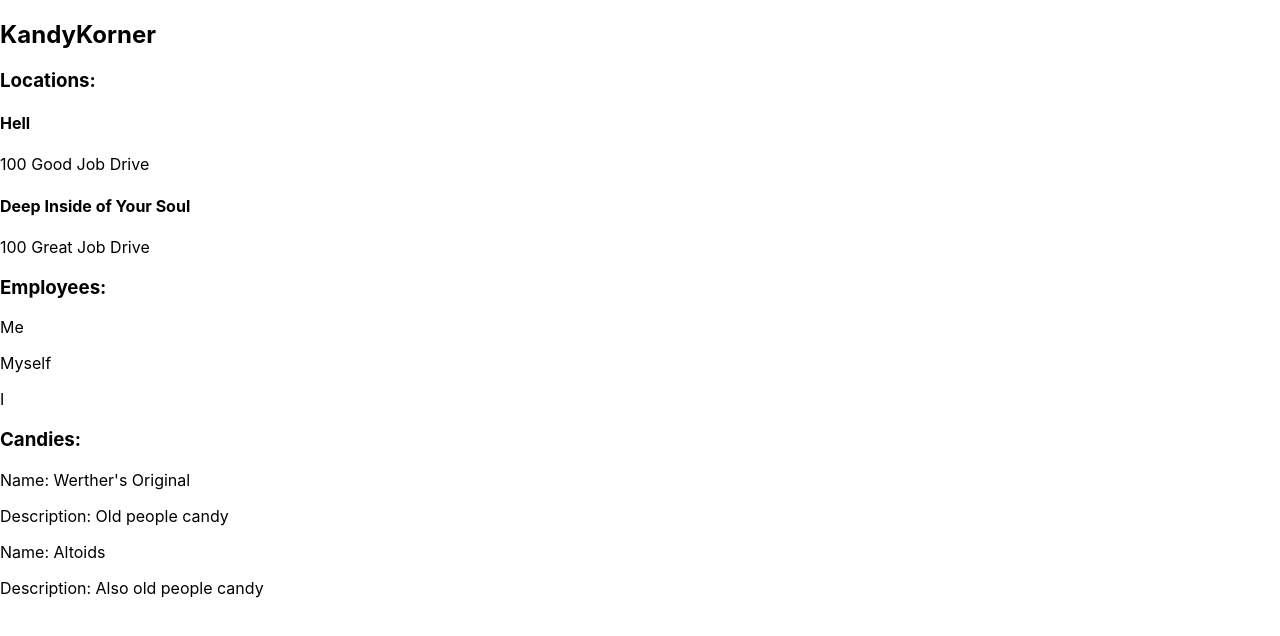
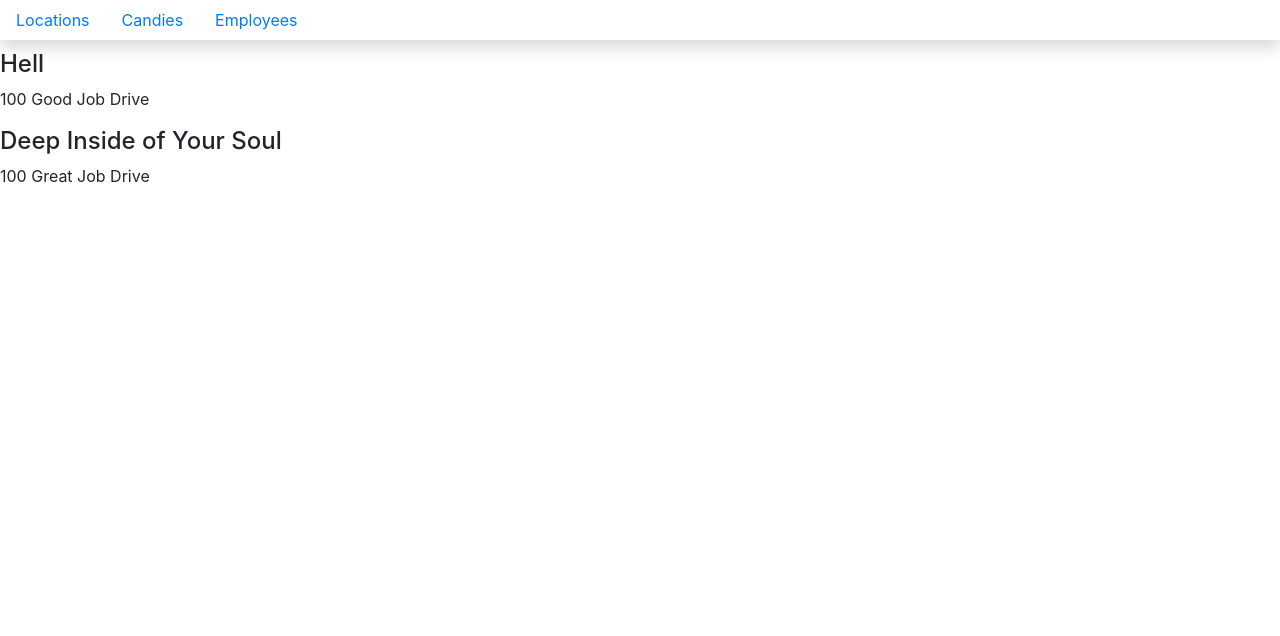
Before and after one commit to rosewisotzky/kandy-korner, a React (Create React App) app: page / in a window 1280 px wide. Shown: the top 636 px of the page. Built offline with nearby package versions, Linux system fonts and the light colour scheme.

Commit message:
Added nav bar with routing

```diff
--- a/package.json
+++ b/package.json
@@ -3,8 +3,10 @@
   "version": "0.1.0",
   "private": true,
   "dependencies": {
+    "bootstrap": "^4.3.1",
     "react": "^16.8.6",
     "react-dom": "^16.8.6",
+    "react-router-dom": "^5.0.0",
     "react-scripts": "2.1.8"
   },
   "scripts": {
--- /dev/null
+++ b/src/components/ApplicationViews.js
@@ -0,0 +1,50 @@
+import { Route } from 'react-router-dom'
+import React, { Component } from 'react'
+import EmployeeList from './Employees/EmployeeList'
+import LocationsList from './storeLocations/ListLocations'
+import CandyList from './Candies/ListCandies'
+
+
+export default class ApplicationViews extends Component {
+// Here we are creating arrays to represent information that would be normally displayed in our API.
+    locationsfromAPI = [
+        {id: 1, location: "Hell", address: "100 Good Job Drive"},
+        {id: 1, location: "Deep Inside of Your Soul", address: "100 Great Job Drive"}
+    ]
+    employeesFromAPI = [
+        {id: 1, name: "Me"},
+        {id: 2, name: "Myself"},
+        {id: 3, name: "I"}
+    ]
+    candyTypes = [
+        {id: 1, type: "DELICIOUS AND VERY GOOD"},
+        {id: 2, type: "I guess this is okay"}
+    ]
+    individualCandiesFromAPI = [
+        {id: 1, candyTypeId: 2, name: "Werther's Original", description: "Old people candy"},
+        {id: 2, candyTypeId: 1, name: "Altoids", description: "Also old people candy"}
+    ]
+    // The state is an object! This is React, we're all objects here. It represents the values of the properties we use to render a component. Here, we are accessing our arrays we made above and using this to tell us that it's in the same object.
+    state = {
+        locations: this.locationsfromAPI,
+        employees: this.employeesFromAPI,
+        candyTypes: this.candyTypesFromAPI,
+        candies: this.individualCandiesFromAPI
+    }
+
+    render () {
+        return (
+            <React.Fragment>
+                <Route exact path="/" render={(props)=> {
+                    return <LocationsList locations={this.state.locations} />
+                }} />
+                <Route path="/employees" render={(props)=> {
+                    return <EmployeeList employees={this.state.employees} />
+                }} />
+                <Route path="/candies" render={(props)=> {
+                    return <CandyList candies={this.state.candies} />
+                }} />
+            </React.Fragment>
+        )
+    }
+}
--- a/src/components/Candies/ListCandies.js
+++ b/src/components/Candies/ListCandies.js
@@ -1,20 +1,23 @@
 import React, { Component } from 'react'
+
 // Welcome to ListCandies! Or should I say ListKandies? Over here we are going to use props and render the HTML elements that we're calling over in KandyKorner.js . Props carries those changes we make and tells state that this is what we want on our DOM.
 export default class ListCandies extends Component {
     render () {
         return (
             // Wrap it in a section! Give it a class name! Since we're writing className that's a big hint that we're writing JSX and not HTML.
-            <section className="candies">
+            <section className="content">
             {
                 // Over here we are using props to track what changes we're making to state. We access the key value we set in our state to get to our candies. Then we use map to loop through the objects in our array of candies.
                 this.props.candies.map(candy =>
                     // I think the key just let's us know ~which~ candy object in our array we are messin' with.
                     <div key={candy.id}>
-                    {/* Then our old friend dot notation swings in and we use that to access the names and description values of our object. */}
-                    <p>Name: {candy.name}</p>
-                    <p>Description: {candy.description}</p>
+                    {
+                        /* Then our old friend dot notation swings in and we use that to access the names anddescription values of our object. */
+                    }
+                        <p>Name: {candy.name}</p>
+                        <p>Description: {candy.description}</p>
                     </div>
-                    )
+                )
             }
             </section>
         )
--- a/src/components/Employees/EmployeeList.js
+++ b/src/components/Employees/EmployeeList.js
@@ -3,7 +3,7 @@
 export default class EmployeeList extends Component {
     render () {
         return (
-            <section className="employees">
+            <section className="content">
             {
             this.props.employees.map(employee =>
                 <div key={employee.id}>
--- a/src/components/KandyKorner.js
+++ b/src/components/KandyKorner.js
@@ -1,48 +1,17 @@
 import React, { Component } from 'react'
-import LocationList from "./storeLocations/ListLocations"
-import EmployeeList from "./Employees/EmployeeList"
-import CandyList from "./Candies/ListCandies"
+import NavBar from './nav/NavBar'
+import ApplicationViews from './ApplicationViews'
 import "./kandykorner.css"
 // This component called KandyKorner represents the data that makes up a candy shop.
 export default class KandyKorner extends Component {
-// Here we are creating arrays to represent information that would be normally displayed in our API.
-    locationsfromAPI = [
-        {id: 1, location: "Hell", address: "100 Good Job Drive"},
-        {id: 1, location: "Deep Inside of Your Soul", address: "100 Great Job Drive"}
-    ]
-    employeesFromAPI = [
-        {id: 1, name: "Me"},
-        {id: 2, name: "Myself"},
-        {id: 3, name: "I"}
-    ]
-    candyTypes = [
-        {id: 1, type: "DELICIOUS AND VERY GOOD"},
-        {id: 2, type: "I guess this is okay"}
-    ]
-    individualCandiesFromAPI = [
-        {id: 1, candyTypeId: 2, name: "Werther's Original", description: "Old people candy"},
-        {id: 2, candyTypeId: 1, name: "Altoids", description: "Also old people candy"}
-    ]
-// The state is an object! This is React, we're all objects here. It represents the values of the properties we use to render a component. Here, we are accessing our arrays we made above and using this to tell us that it's in the same object.
-    state = {
-        locations: this.locationsfromAPI,
-        employees: this.employeesFromAPI,
-        candyTypes: this.candyTypesFromAPI,
-        candies: this.individualCandiesFromAPI
-    }
 // Render returns an HTML representation (keep in mind, it's not actual HTML but JavaScript lookin' like HTML aka JSX). It's a factory function. All these components seem to be factory functions. But to whoever is reading this, correct me if I'm wrong!
     render () {
         return (
-            <div>
-                <h2>KandyKorner</h2>
-                <h3>Locations: </h3>
-                <LocationList locations={this.state.locations} />
-                <h3>Employees: </h3>
-                <EmployeeList employees={this.state.employees} />
-                <h3>Candies: </h3>
-                {/* Here we're doing a little state props shuffle. First thing we're doing is calling the component that's in ListCandies.js. Now that we are rendering these components they become child components. State responds to any changes made in the component referenced and renders them without having to add any extra code over here. You won't believe what happens next!! Come checkout ListCandies.js to find out! */}
-                <CandyList candies={this.state.candies} />
-            </div>
+            <React.Fragment>
+                <NavBar />
+                <ApplicationViews />
+            </React.Fragment>
+
         );
     }
 }
--- a/src/components/kandykorner.css
+++ b/src/components/kandykorner.css
@@ -1,6 +1,3 @@
-.KandyKorner {
-    display: flex;
-    justify-content: space-around;
-    flex-direction: row;
-    background-color: palevioletred
+.content {
+    margin-top: 50px;
 }
--- /dev/null
+++ b/src/components/nav/NavBar.js
@@ -0,0 +1,23 @@
+import React, { Component } from "react"
+import { Link } from "react-router-dom"
+import "bootstrap/dist/css/bootstrap.min.css"
+
+export default class NavBar extends Component {
+    render() {
+        return (
+            <nav className="navbar navbar-light fixed-top light-blue flex-md-nowrap p-0 shadow">
+                <ul className="nav nav-pills">
+                    <li className="nav-item">
+                        <Link className="nav-link" to="/">Locations</Link>
+                    </li>
+                    <li className="nav-item">
+                        <Link className="nav-link" to="/candies">Candies</Link>
+                    </li>
+                    <li className="nav-item">
+                        <Link className="nav-link" to="/employees">Employees</Link>
+                    </li>
+                </ul>
+            </nav>
+        )
+    }
+}
--- a/src/components/storeLocations/ListLocations.js
+++ b/src/components/storeLocations/ListLocations.js
@@ -3,7 +3,7 @@
 export default class LocationList extends Component {
     render () {
         return (
-            <section className="locations">
+            <section className="content">
             {
                 this.props.locations.map(location =>
                     <div key={location.id}>
--- a/src/index.js
+++ b/src/index.js
@@ -2,6 +2,7 @@
 import ReactDOM from 'react-dom';
 import './index.css';
 import KandyKorner from "./components/KandyKorner"
+import { BrowserRouter as Router } from "react-router-dom"
 
 // Over here is our ONE line of code that is attaching our big Object KandyKorner to the DOM!
-ReactDOM.render(<KandyKorner />, document.getElementById('root'));
+ReactDOM.render(<Router><KandyKorner /></Router>, document.getElementById('root'));
```
Also changed, not shown: src/components/nav/NavBar.css (added), 1 other file (tests, documents, lock files or other folders).
